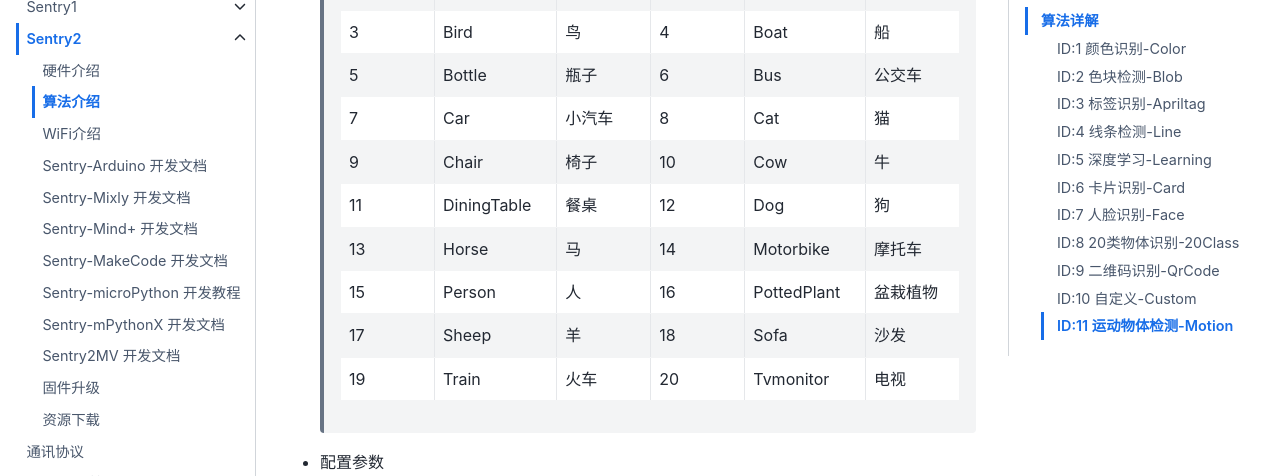
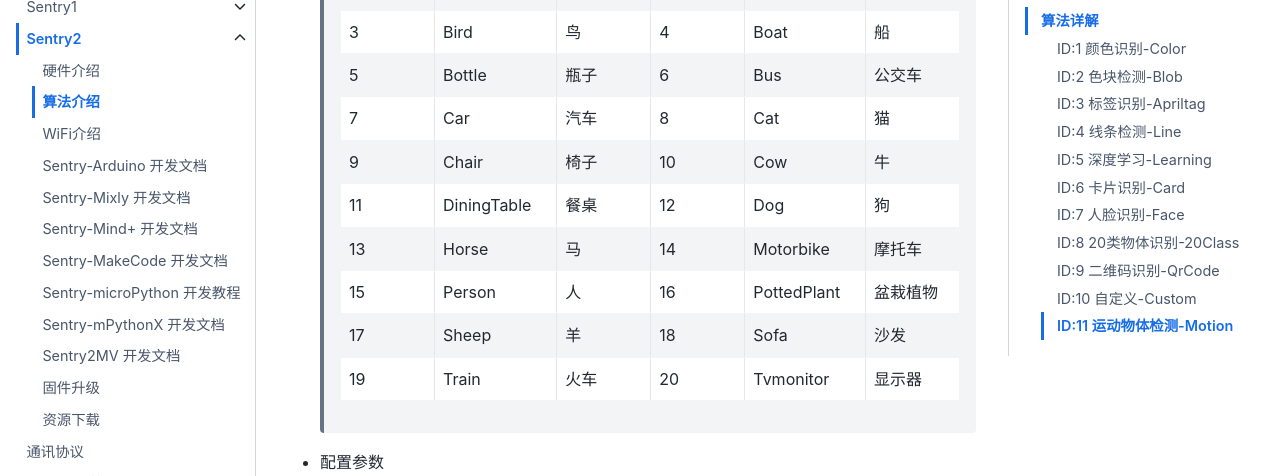
Before and after one commit to AITosee/Tosee-Docs, a Sphinx documentation site: the page built from docs/Sentry2/Vision/index.rst, in a window 1280 px wide and 900 px high, scrolled down 22211 px. Shown: the part 152-628 px from the top of the window. Built offline with Sphinx 7.4.7 and the Sphinx Book theme 1.1.4, drawn with Linux system fonts in a browser that asks for light colours.

Commit message:
change some names for 20classes

```diff
--- a/docs/Sentry2/Vision/index.rst
+++ b/docs/Sentry2/Vision/index.rst
@@ -631,13 +631,13 @@ ID:8 20类物体识别-20Class
     1                    Airplane            飞机                2                   Bicycle             自行车
     3                    Bird                鸟                  4                   Boat                船
     5                    Bottle              瓶子                6                   Bus                 公交车
-    7                    Car                 小汽车              8                    Cat                猫
+    7                    Car                 汽车                8                    Cat                猫
     9                    Chair               椅子                10                  Cow                 牛
     11                   DiningTable         餐桌                12                  Dog                 狗
     13                   Horse               马                  14                  Motorbike           摩托车
     15                   Person              人                  16                  PottedPlant         盆栽植物
     17                   Sheep               羊                  18                  Sofa                沙发
-    19                   Train               火车                20                  Tvmonitor           电视
+    19                   Train               火车                20                  Tvmonitor           显示器
     ================    ================    ================    ================    ================    ================
 
 * 配置参数
```
